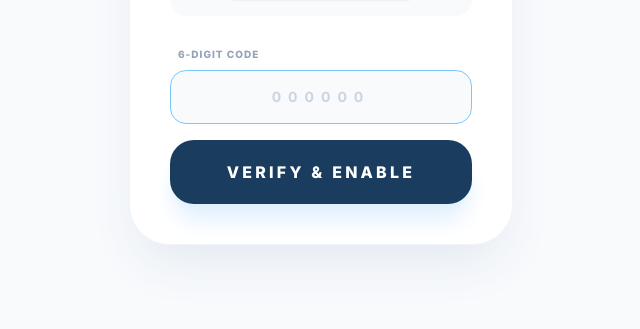
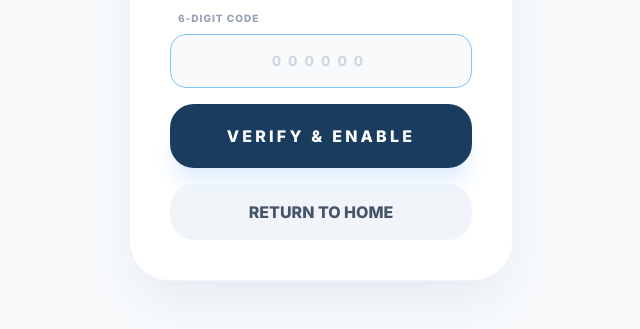
Before and after one commit to Reddykesava60/OrderFlow, a Django app: template owner/templates/owner/mfa_setup.html in a window 1280 px wide. Shown: the part 454-783 px from the top of the page, without its empty margins (319-959 px from the left). Run offline with Django 5.2, Linux system fonts and the light colour scheme; the template is opened without the code that fills it, so the values that code supplies are empty; parts of the project's set-up code (start-up, migrations or seed data) failed here and were passed over.

Commit message:
Return to Home button below the main Verify/Setup button on both the 2FA Setup and 2FA Verify pages.

```diff
--- a/owner/templates/owner/mfa_setup.html
+++ b/owner/templates/owner/mfa_setup.html
@@ -50,6 +50,9 @@
         <button type="submit" class="w-full bg-brand-800 text-white py-5 rounded-3xl font-black uppercase tracking-[0.2em] shadow-xl shadow-brand-100 hover:bg-brand-900 active:scale-95 transition-all mt-4">
           Verify & Enable
         </button>
+        <a href="{% url 'landing' %}" class="block text-center w-full bg-slate-100 text-slate-600 py-4 rounded-3xl font-black uppercase tracking-[0.1em] hover:bg-slate-200 active:scale-95 transition-all mt-3">
+          Return to Home
+        </a>
       </form>
     </div>
   </div>
--- a/owner/templates/owner/mfa_verify.html
+++ b/owner/templates/owner/mfa_verify.html
@@ -45,6 +45,9 @@
         <button type="submit" class="w-full bg-brand-800 text-white py-5 rounded-3xl font-black uppercase tracking-[0.2em] shadow-xl shadow-brand-100 hover:bg-brand-900 active:scale-95 transition-all mt-4">
           Verify
         </button>
+        <a href="{% url 'landing' %}" class="block text-center w-full bg-slate-100 text-slate-600 py-4 rounded-3xl font-black uppercase tracking-[0.1em] hover:bg-slate-200 active:scale-95 transition-all mt-3">
+          Return to Home
+        </a>
       </form>
     </div>
   </div>
```
